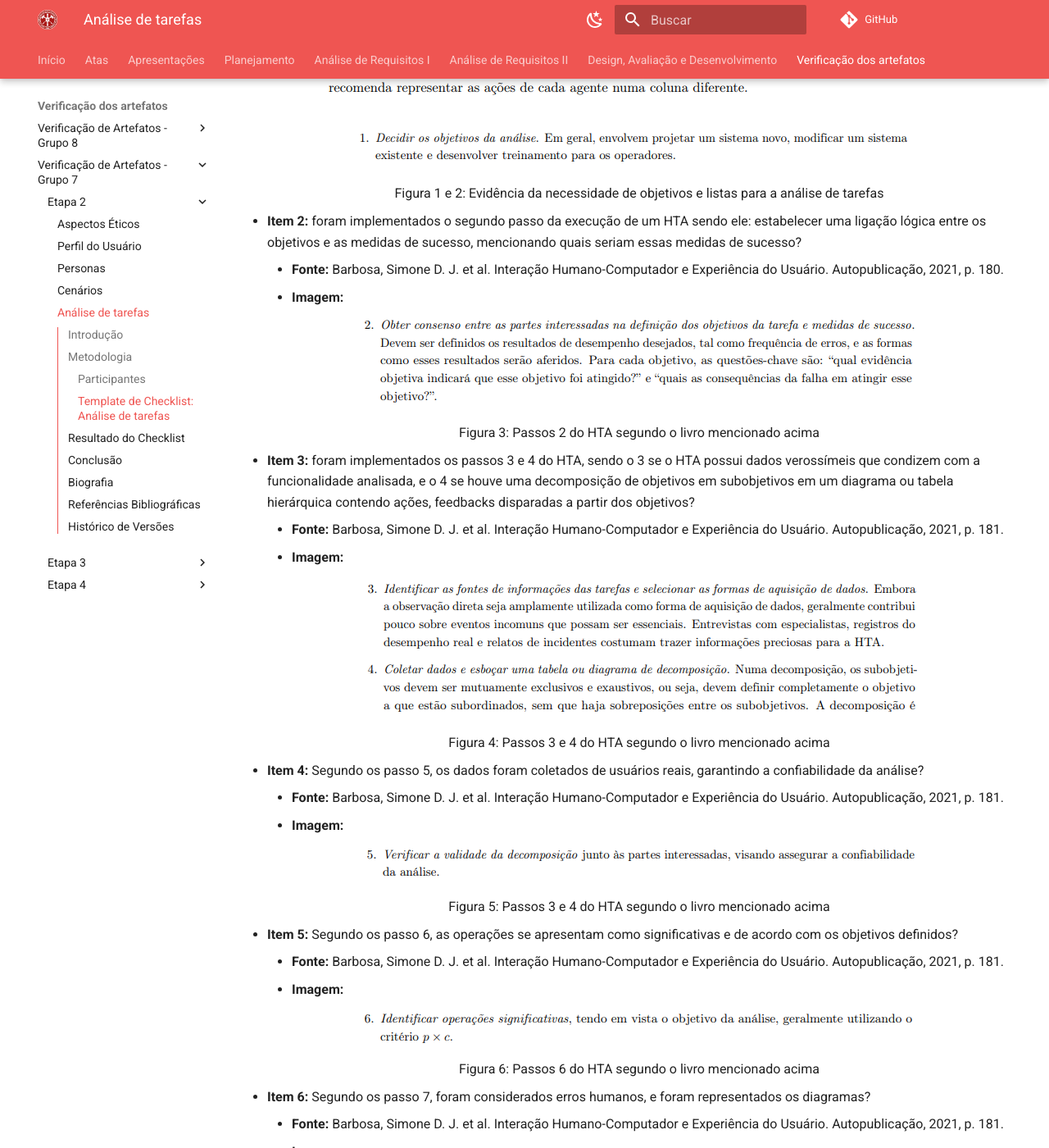
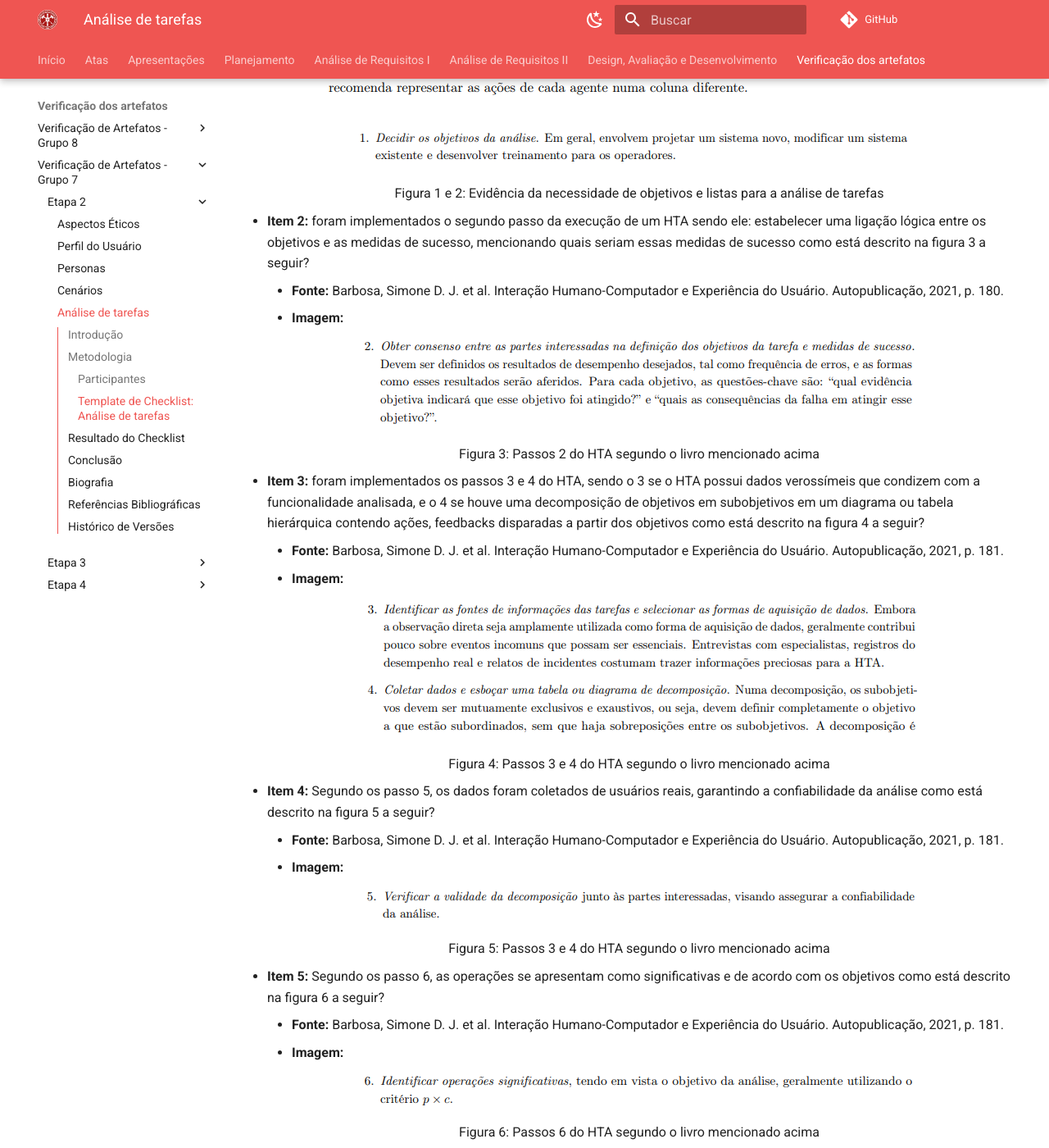
Before and after one commit to Interacao-Humano-Computador/2024.1-CBMERJ, an MkDocs documentation site: the page built from docs/verificacao_artefatos/verificacao_nosso_grupo/etapa_2/analise_tarefas.md, in a window 1280 px wide and 1400 px high, scrolled down 1055 px. Shown: the whole window at 82% size. Built offline with MkDocs 1.6.1 and Material for MkDocs 9.7.7, drawn with Linux system fonts in a browser that asks for light colours; comment, search, counter and statistics services are not loaded; some of the changed text lies outside the part shown.

Commit message:
adição de checklist de análise de tarefas

```diff
--- a/docs/verificacao_artefatos/verificacao_nosso_grupo/etapa_2/analise_tarefas.md
+++ b/docs/verificacao_artefatos/verificacao_nosso_grupo/etapa_2/analise_tarefas.md
@@ -29,7 +29,7 @@
 
     <p style="text-align: center">Figura 1 e 2: Evidência da necessidade de objetivos e listas para a análise de tarefas</p>
 
-- **Item 2:** foram implementados o segundo passo da execução de um HTA sendo ele: estabelecer uma ligação lógica entre os objetivos e as medidas de sucesso, mencionando quais seriam essas medidas de sucesso?
+- **Item 2:** foram implementados o segundo passo da execução de um HTA sendo ele: estabelecer uma ligação lógica entre os objetivos e as medidas de sucesso, mencionando quais seriam essas medidas de sucesso como está descrito na figura 3 a seguir?
     - **Fonte:**  Barbosa, Simone D. J. et al. Interação Humano-Computador e Experiência do Usuário. Autopublicação, 2021, p. 180.
     - **Imagem:**
     <br>
@@ -42,7 +42,7 @@
 
     <p style="text-align: center">Figura 3: Passos 2 do HTA segundo o livro mencionado acima</p>
 
-- **Item 3:** foram implementados os passos 3 e 4 do HTA, sendo o 3 se o HTA possui dados verossímeis que condizem com a funcionalidade analisada, e o 4 se houve uma decomposição de objetivos em subobjetivos em um diagrama ou tabela hierárquica contendo ações, feedbacks disparadas a partir dos objetivos?
+- **Item 3:** foram implementados os passos 3 e 4 do HTA, sendo o 3 se o HTA possui dados verossímeis que condizem com a funcionalidade analisada, e o 4 se houve uma decomposição de objetivos em subobjetivos em um diagrama ou tabela hierárquica contendo ações, feedbacks disparadas a partir dos objetivos como está descrito na figura 4 a seguir?
     - **Fonte:**  Barbosa, Simone D. J. et al. Interação Humano-Computador e Experiência do Usuário. Autopublicação, 2021, p. 181.
     - **Imagem:**
     <br>
@@ -55,7 +55,7 @@
 
     <p style="text-align: center">Figura 4: Passos 3 e 4 do HTA segundo o livro mencionado acima</p>
 
-- **Item 4:** Segundo os passo 5, os dados foram coletados de usuários reais, garantindo a confiabilidade da análise?
+- **Item 4:** Segundo os passo 5, os dados foram coletados de usuários reais, garantindo a confiabilidade da análise como está descrito na figura 5 a seguir?
     - **Fonte:**  Barbosa, Simone D. J. et al. Interação Humano-Computador e Experiência do Usuário. Autopublicação, 2021, p. 181.
     - **Imagem:**
     <br>
@@ -68,7 +68,7 @@
 
     <p style="text-align: center">Figura 5: Passos 3 e 4 do HTA segundo o livro mencionado acima</p>
 
-- **Item 5:** Segundo os passo 6, as operações se apresentam como significativas e de acordo com os objetivos definidos?
+- **Item 5:** Segundo os passo 6, as operações se apresentam como significativas e de acordo com os objetivos como está descrito na figura 6 a seguir?
     - **Fonte:**  Barbosa, Simone D. J. et al. Interação Humano-Computador e Experiência do Usuário. Autopublicação, 2021, p. 181.
     - **Imagem:**
     <br>
@@ -81,7 +81,7 @@
 
     <p style="text-align: center">Figura 6: Passos 6 do HTA segundo o livro mencionado acima</p>
 
-- **Item 6:** Segundo os passo 7, foram considerados erros humanos, e foram representados os diagramas?
+- **Item 6:** Segundo os passo 7, foram considerados erros humanos, e foram representados os diagramas como está descrito na figura 7 a seguir?
     - **Fonte:**  Barbosa, Simone D. J. et al. Interação Humano-Computador e Experiência do Usuário. Autopublicação, 2021, p. 181.
     - **Imagem:**
     <br>
@@ -94,7 +94,7 @@
 
     <p style="text-align: center">Figura 7: Passos 6 do HTA segundo o livro mencionado acima</p>
 
-- **Item 7:** Caso tenha sido representado o HTA como uma das análises de tarefa, foram utilizados corretamente elementos como plano e operações - feedback, input etc. e uso correto das representações de elementos visuais do HTA tais como está ilustrado abaixo?
+- **Item 7:** Caso a análise tenha sido representada o HTA como uma das análises de tarefa, foram utilizados corretamente elementos como plano e operações - feedback, input etc. e uso correto das representações de elementos visuais do HTA tais como está ilustrado abaixo como está descrito na figura 8 a seguir?
     - **Fonte:**  Barbosa, Simone D. J. et al. Interação Humano-Computador e Experiência do Usuário. Autopublicação, 2021, p. 178.
     - **Imagem:**
     <br>
@@ -107,7 +107,44 @@
 
     <p style="text-align: center">Figura 8: Uso correto do HTA</p>
 
+- **Item 8:** Caso a análise tenha sido representada pelo GOMS, está descrito os objetivos, operadores, métodos e regras de seleção, assim como está descrito na figura 9 a seguir?
+    - **Fonte:**  Barbosa, Simone D. J. et al. Interação Humano-Computador e Experiência do Usuário. Autopublicação, 2021, p. 182.
+    - **Imagem:**
+    <br>
 
+    <center>
+
+    ![](img/analise_tarefa_GOMS_1.png)
+
+    </center>
+
+    <p style="text-align: center">Figura 9: Uso correto do GOMS</p>
+
+- **Item 9:** Caso a análise tenha sido representada pela Árvore de tarefas Concorrentes(CTT), foram representados corretamente as tarefas de usuário, sistema, iterativas e abstradas, como está conforma na figura 10 a seguir?
+    - **Fonte:**  Barbosa, Simone D. J. et al. Interação Humano-Computador e Experiência do Usuário. Autopublicação, 2021, p. 187.
+    - **Imagem:**
+    <br>
+
+    <center>
+
+    ![](img/analise_tarefa_CTT_1.png)
+
+    </center>
+
+    <p style="text-align: center">Figura 10: Uso correto dos elementos do CTT</p>
+
+- **Item 10:** Caso a análise tenha sido representada pela Árvore de tarefas Concorrentes(CTT), foram representados corretamente as relações entre elementos, como a ativação, ativação com passagem de informação, escolha, tarefas concorrentes, tarefas concorrentes e comunicantes, tarefas independentes, desativação e suspensão/retomada, como está evidente na figura 11 a seguir?
+    - **Fonte:**  Barbosa, Simone D. J. et al. Interação Humano-Computador e Experiência do Usuário. Autopublicação, 2021, p. 188.
+    - **Imagem:**
+    <br>
+
+    <center>
+
+    ![](img/analise_tarefa_CTT_1.png)
+
+    </center>
+
+    <p style="text-align: center">Figura 11: Uso correto das relações do CTT</p>
 ## Resultado do Checklist
  <!-- template de VERIFICAÇÃO -->
 
```
Also changed, not shown: docs/verificacao_artefatos/verificacao_nosso_grupo/etapa_2/cenarios.md (+1 -1 lines), docs/verificacao_artefatos/verificacao_nosso_grupo/etapa_2/img/analise_tarefa_CTT_1.png (added), docs/verificacao_artefatos/verificacao_nosso_grupo/etapa_2/img/analise_tarefa_GOMS_1.png (added).
